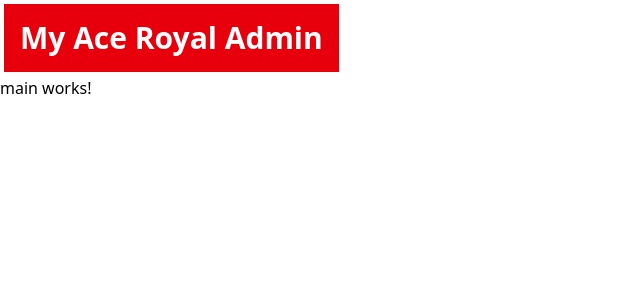
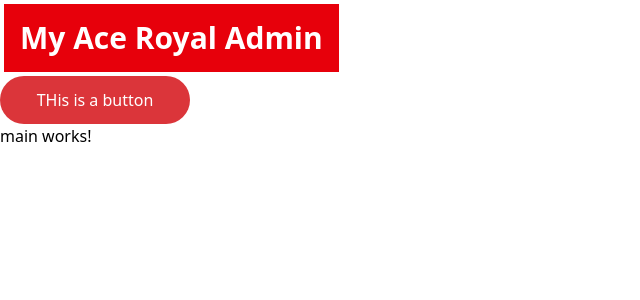
Before and after one commit to Aceroyalestates/myaceroyal-admin, an Angular app: page / in a window 1280 px wide. Shown: the top 300 px of the page, without its empty margins (0-640 px from the left). Built offline with nearby package versions, Linux system fonts and the light colour scheme.

Commit message:
revamp the shared component

```diff
--- a/package.json
+++ b/package.json
@@ -24,6 +24,7 @@
     "@angular/compiler": "^19.2.0",
     "@angular/core": "^19.2.0",
     "@angular/forms": "^19.2.0",
+    "@angular/material": "^19.2.19",
     "@angular/platform-browser": "^19.2.0",
     "@angular/platform-browser-dynamic": "^19.2.0",
     "@angular/router": "^19.2.0",
--- a/src/app/app.component.html
+++ b/src/app/app.component.html
@@ -1,3 +1,5 @@
 
 <h1 class="text-3xl bg-red-600 max-w-fit p-4 text-white font-semibold m-1">My Ace Royal Admin</h1>
+<app-button [buttonText]="'THis is a button'"></app-button>
+
 <router-outlet />
--- a/src/app/app.component.ts
+++ b/src/app/app.component.ts
@@ -1,9 +1,10 @@
 import { Component } from '@angular/core';
 import { RouterOutlet } from '@angular/router';
+import { SharedModule } from './shared/shared.module';
 
 @Component({
   selector: 'app-root',
-  imports: [RouterOutlet],
+  imports: [RouterOutlet, SharedModule],
   templateUrl: './app.component.html',
   styleUrl: './app.component.css'
 })
--- a/src/app/shared/components/alert-modal/alert-modal.component.ts
+++ b/src/app/shared/components/alert-modal/alert-modal.component.ts
@@ -1,13 +1,11 @@
 import { CommonModule } from '@angular/common';
 import { Component, EventEmitter, Input, Output } from '@angular/core';
-import { MatButton } from '@angular/material/button';
-import { MatSpinner } from '@angular/material/progress-spinner';
 
 @Component({
     selector: 'app-alert-modal',
     templateUrl: './alert-modal.component.html',
     imports: [CommonModule],
-    styleUrl: './alert-modal.component.scss'
+    styleUrl: './alert-modal.component.css'
 })
 export class AlertModalComponent {
   @Input() type: 'success' | 'error' | 'warning' = 'success';
--- a/src/app/shared/components/button/button.component.ts
+++ b/src/app/shared/components/button/button.component.ts
@@ -8,7 +8,7 @@ import { MatSpinner } from '@angular/material/progress-spinner';
     selector: 'app-button',
     imports: [CommonModule, MatButton, MatSpinner],
     templateUrl: './button.component.html',
-    styleUrl: './button.component.scss'
+    styleUrl: './button.component.css'
 })
 export class ButtonComponent {
   @Input() buttonStyles!: string;
--- a/src/app/shared/components/input/input.component.ts
+++ b/src/app/shared/components/input/input.component.ts
@@ -6,7 +6,7 @@ import { FormControl, FormsModule, ReactiveFormsModule } from '@angular/forms';
     selector: 'app-input',
     imports: [CommonModule, FormsModule, ReactiveFormsModule,],
     templateUrl: './input.component.html',
-    styleUrl: './input.component.scss'
+    styleUrl: './input.component.css'
 })
 export class InputComponent {
 
```
Also changed, not shown: src/app/shared/shared.module.ts (added, +14 -0 lines), 1 other file (tests, documents, lock files or other folders).
